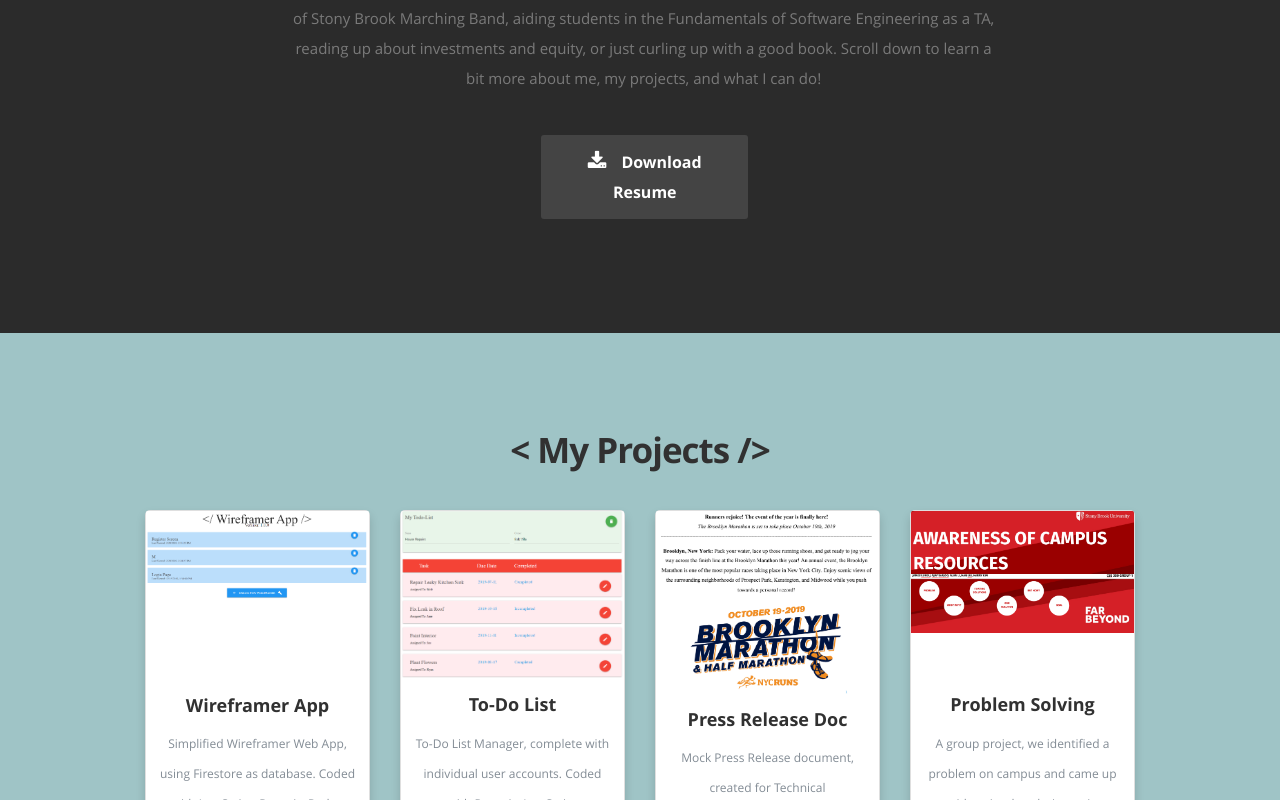
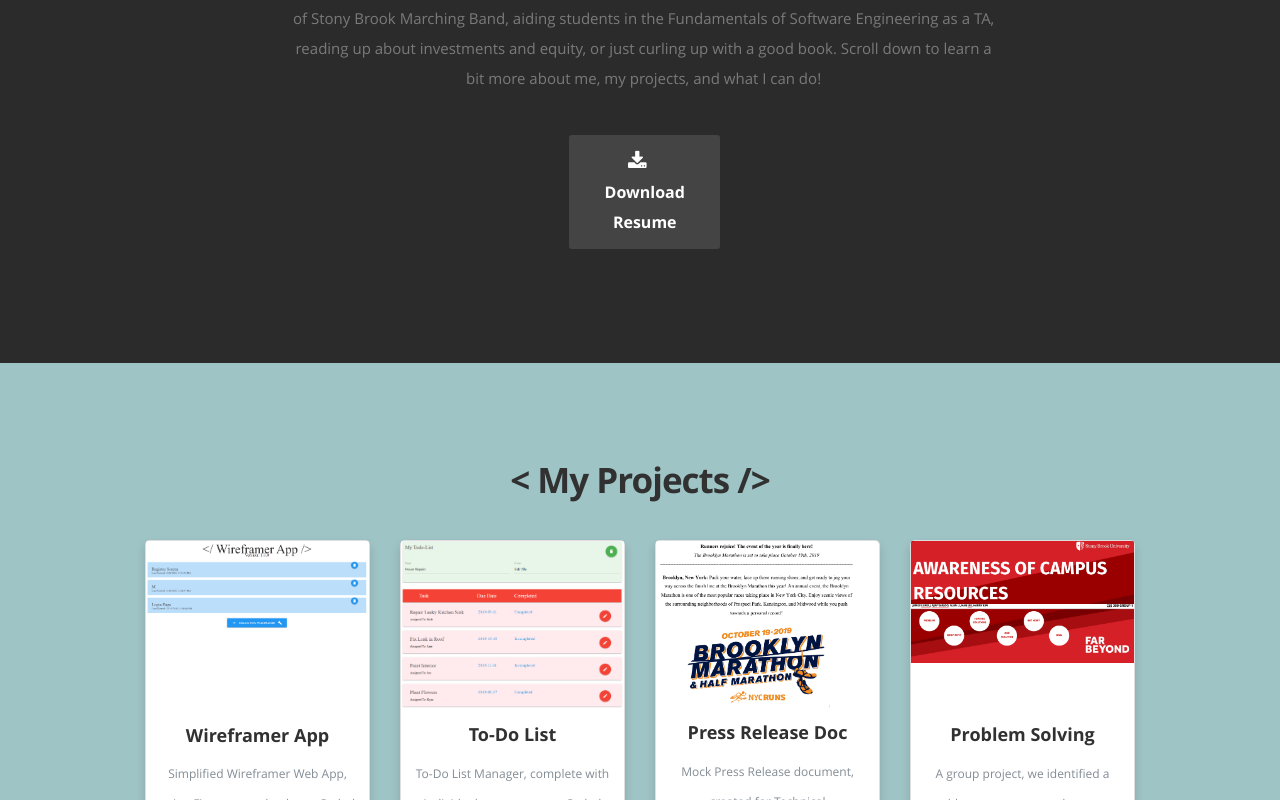
Before and after one commit to jlungu/personal-website, a React (Create React App) app: page / in a window 1280 px wide. Shown: the part 1320-2120 px from the top of the page. Built offline with nearby package versions, Linux system fonts and the light colour scheme.

Commit message:
Put some finishing touches, including adding a README

```diff
--- a/public/css/layout.css
+++ b/public/css/layout.css
@@ -1045,8 +1045,9 @@ footer .social-links li:first-child {
 }
 
 #resume-button {
-  margin-left: 60%;
-  width: 52%;
+  margin-left: 67%;
+  margin-right: 67%;
+  width: 38%;
 }
 
 #projects {
@@ -1324,3 +1325,10 @@ footer .social-links li:first-child {
 .info-text{
   margin-bottom: .05%;
 }
+.press-release{
+  max-height: 91%;
+  max-width: 91%;
+}
+#header-hr{
+  color: darkgray;
+}
--- a/src/Components/Footer.js
+++ b/src/Components/Footer.js
@@ -19,6 +19,7 @@ class Footer extends Component {
            </ul>
 
            <ul className="copyright">
+           <li>Built by <a title="My Github" href="https://github.com/jlungu/">James Lungu</a></li>
               <li>&copy; Copyright 2017 Tim Baker</li>
               <li>Design by <a title="Styleshout" href="http://www.styleshout.com/">Styleshout</a></li>
            </ul>
--- a/src/Components/Header.js
+++ b/src/Components/Header.js
@@ -75,7 +75,7 @@ class Header extends Component {
             <h3>
               I'm a {city} based <span>{occupation}</span>. {description}.
             </h3>
-            <hr />
+            <hr id="header-hr"/>
             <ul className="social">{networks}</ul>
           </div>
         </div>
--- a/src/Components/Projects.js
+++ b/src/Components/Projects.js
@@ -62,7 +62,7 @@ class Projects extends Component {
           </div>
           <div class="col mb-4">
             <div class="card h-100 shadow my-cards">
-              <img src="images/press.png" class="card-img-top" />
+              <img src="images/press.png" class="card-img-top press-release" />
               <div class="card-body">
                 <h5 class="card-title project-title" style={press}>
                   Press Release Doc
```
Also changed, not shown: 2 other files (tests, documents, lock files or other folders).
